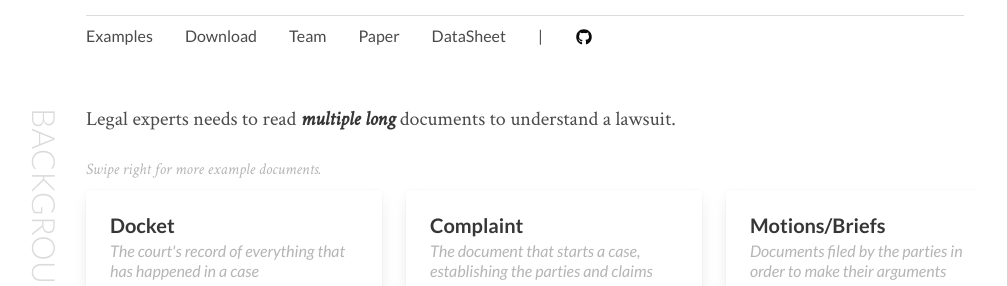
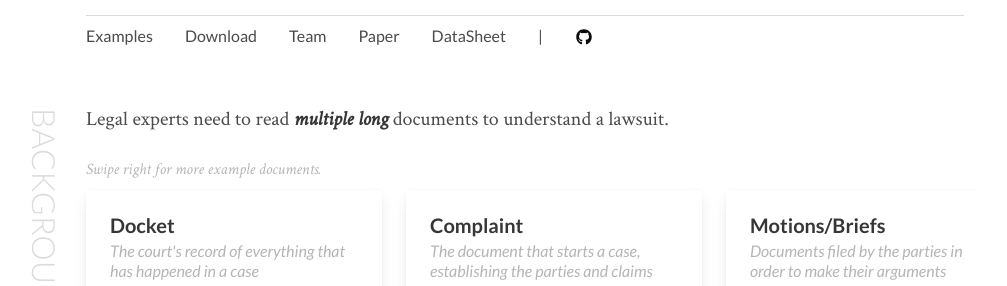
Before and after one commit to multilexsum/multilexsum.github.io, a Jekyll site: the page built from index.html, in a window 1280 px wide and 900 px high. Shown: the part 142-428 px from the top of the window, without its empty margins (156-1163 px from the left). Built offline with Jekyll 4.4.1, drawn with Linux system fonts in a browser that asks for light colours; nearby versions of some CDN libraries; a style sheet for code colours, icons or effects is not loaded.

Commit message:
fix typo

```diff
--- a/_data/meta.yml
+++ b/_data/meta.yml
@@ -5,7 +5,7 @@ index:
       Multi-LexSum is a multi-doc summarization dataset for civil rights litigations lawsuits with summaries of three granularities.
   background:
     motivation: |
-      Legal experts needs to read ***multiple long*** documents to understand a lawsuit.
+      Legal experts need to read ***multiple long*** documents to understand a lawsuit.
     docs:
       - title: Docket
         icon: 'assets/example-docs/docket.svg'
```
